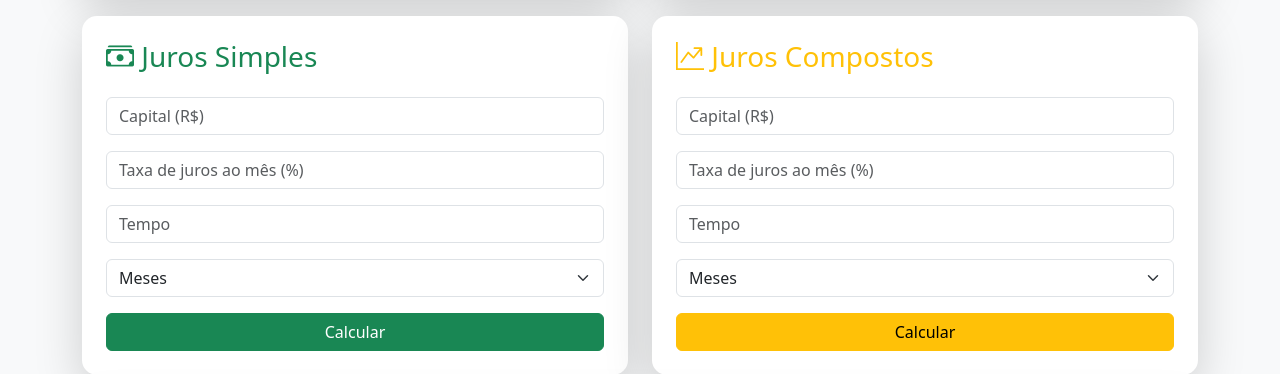
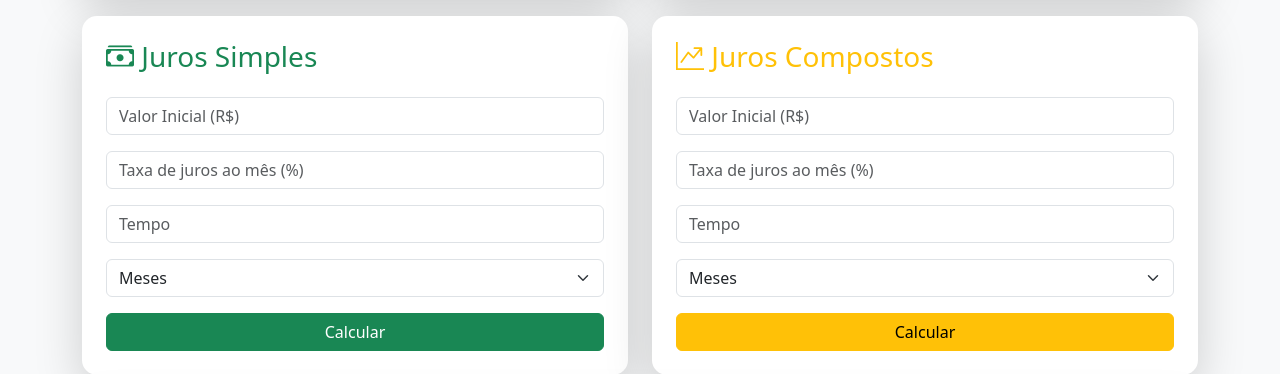
Before and after one commit to ari268/calculadora_mutifuncional, a Flask app: page / in a window 1280 px wide. Shown: the part 544-918 px from the top of the page. Run offline with Flask 3, Linux system fonts and the light colour scheme.

Commit message:
Change placeholder text for capital inputs
Updated the placeholder text for capital input fields.

```diff
--- a/templates/index.html
+++ b/templates/index.html
@@ -257,7 +257,7 @@
                             step="any"
                             name="capital"
                             class="form-control mb-3"
-                            placeholder="Capital (R$)"
+                            placeholder="Valor Inicial (R$)"
                             required
                         >
 
@@ -332,7 +332,7 @@
                             step="any"
                             name="capital"
                             class="form-control mb-3"
-                            placeholder="Capital (R$)"
+                            placeholder="Valor Inicial (R$)"
                             required
                         >
 
```
